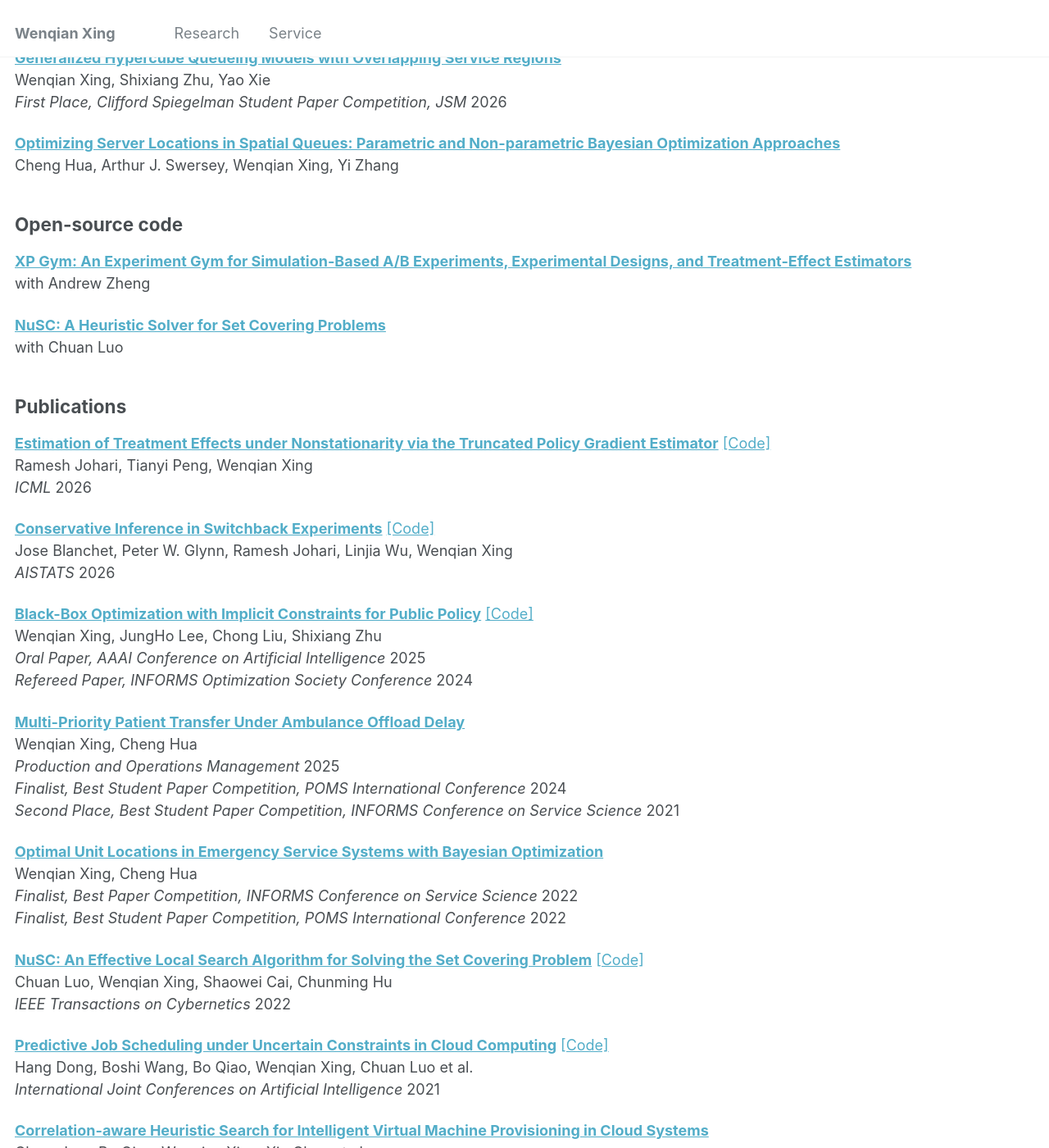
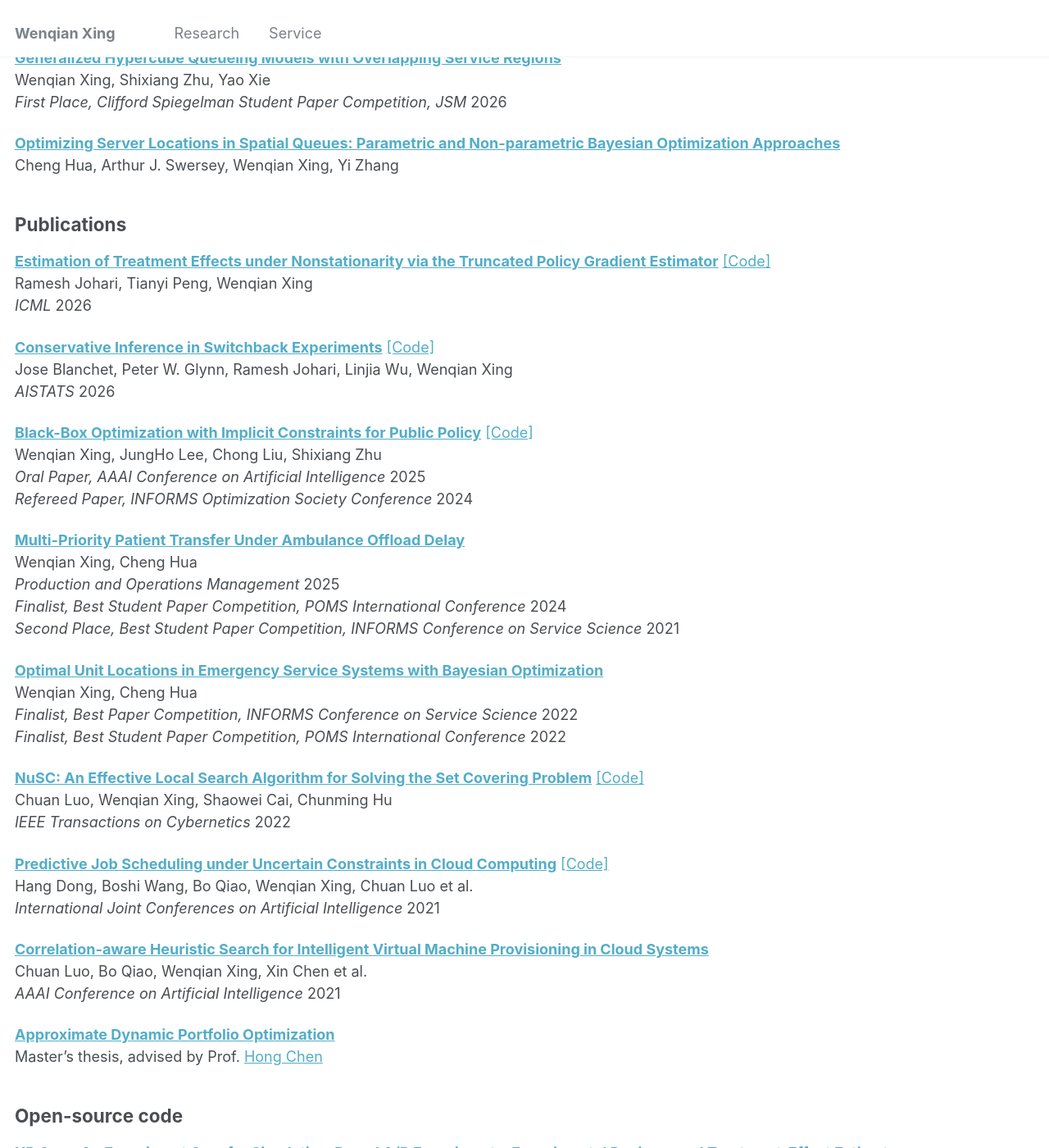
Before and after one commit to wenqian-xing/wenqian-xing.github.io, a Jekyll site: the page built from _pages/research.md, in a window 1280 px wide and 1400 px high, scrolled down 322 px. Shown: the whole window at 82% size. Built offline with Jekyll 4.4.1, drawn with Linux system fonts in a browser that asks for light colours; some of the changed text lies outside the part shown.

Commit message:
update codes

```diff
--- a/_pages/research.md
+++ b/_pages/research.md
@@ -23,15 +23,6 @@ Wenqian Xing, Shixiang Zhu, Yao Xie
 
 **[Optimizing Server Locations in Spatial Queues: Parametric and Non-parametric Bayesian Optimization Approaches](https://arxiv.org/abs/2505.22249)**
 Cheng Hua, Arthur J. Swersey, Wenqian Xing, Yi Zhang
-
-Open-source code
-------
-
-**[XP Gym: An Experiment Gym for Simulation-Based A/B Experiments, Experimental Designs, and Treatment-Effect Estimators](https://github.com/atzheng/xp_gym)**
-with Andrew Zheng
-
-**[NuSC: A Heuristic Solver for Set Covering Problems](https://github.com/chuanluocs/NuSC-Algorithm)**
-with Chuan Luo
 
 Publications
 ------
```
Also changed, not shown: other parts of _pages/research.md (+9 -0 lines).
